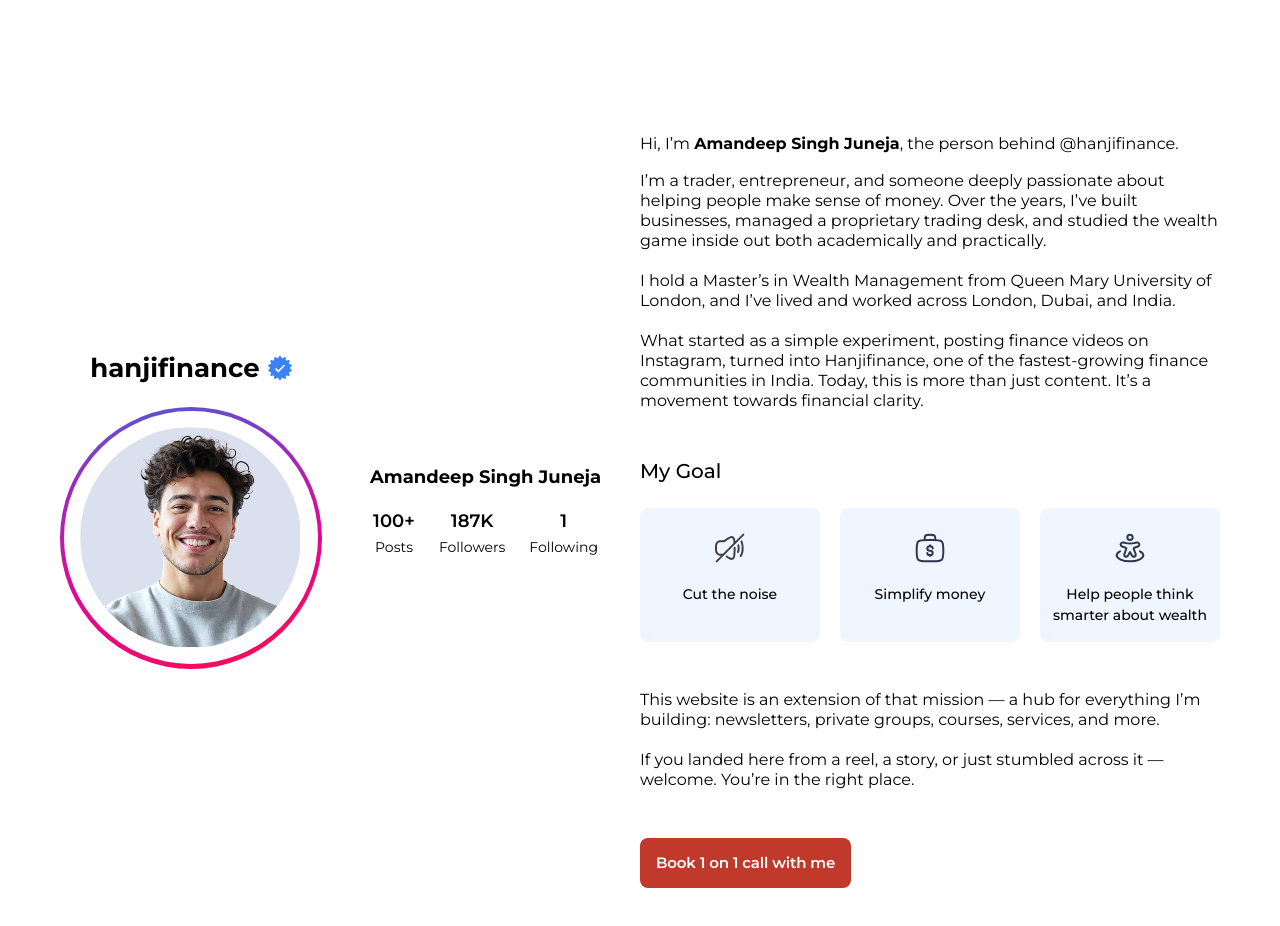
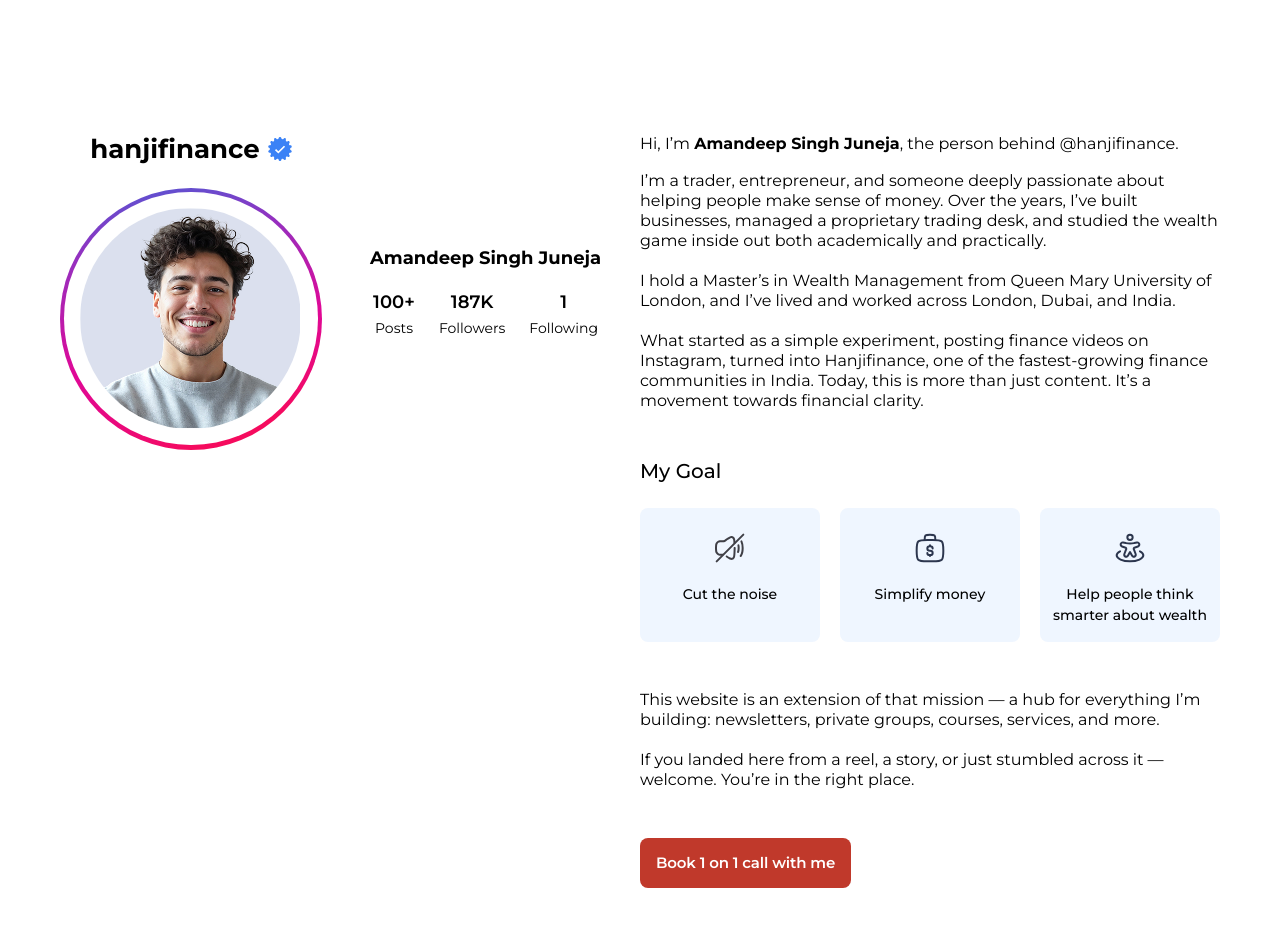
Before and after one commit to neon-lab-dev/HanjiFinance-Client, a React (Vite) app: page / in a window 1280 px wide. Shown: the part 1560-2486 px from the top of the page. Built offline with nearby package versions, Linux system fonts and the light colour scheme.

Commit message:
animation added in about us seciotion

```diff
--- a/src/components/HomePage/AboutUs/AboutUs.tsx
+++ b/src/components/HomePage/AboutUs/AboutUs.tsx
@@ -28,7 +28,7 @@
 
           <div className="flex flex-col items-center xl:flex-row gap-12 xl:gap-0 mt-10 xl:mt-[120px]">
             {/* Left side */}
-            <div className="flex flex-col md:flex-row gap-12 items-center w-full xl:w-[50%]">
+            <div className="flex flex-col xl:sticky xl:top-[120px] self-start md:flex-row gap-12 items-center w-full xl:w-[50%]">
               {/* Profile name and picture */}
               <div className="flex flex-col gap-6 items-center">
                 <div className="flex items-center gap-2">
```
